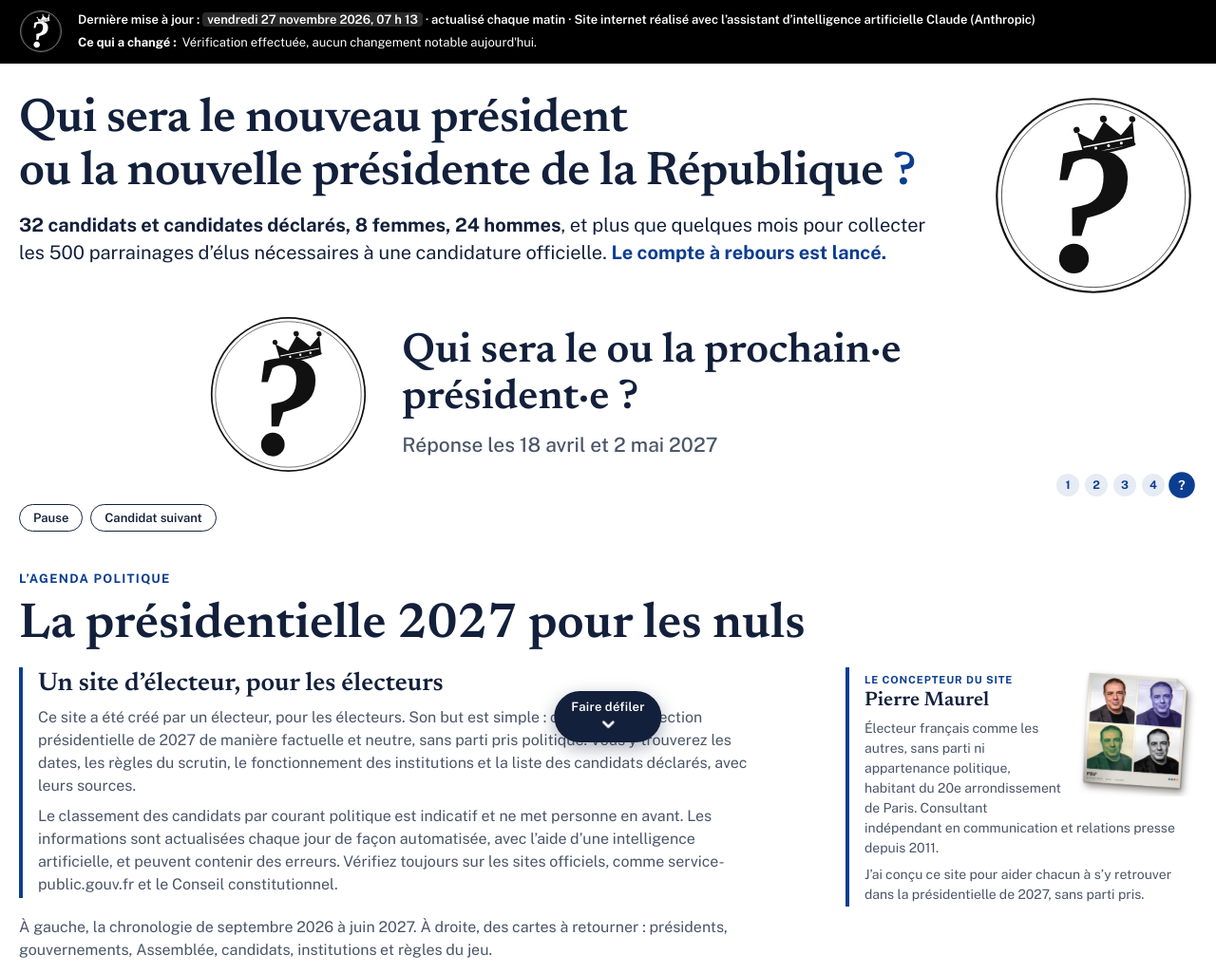
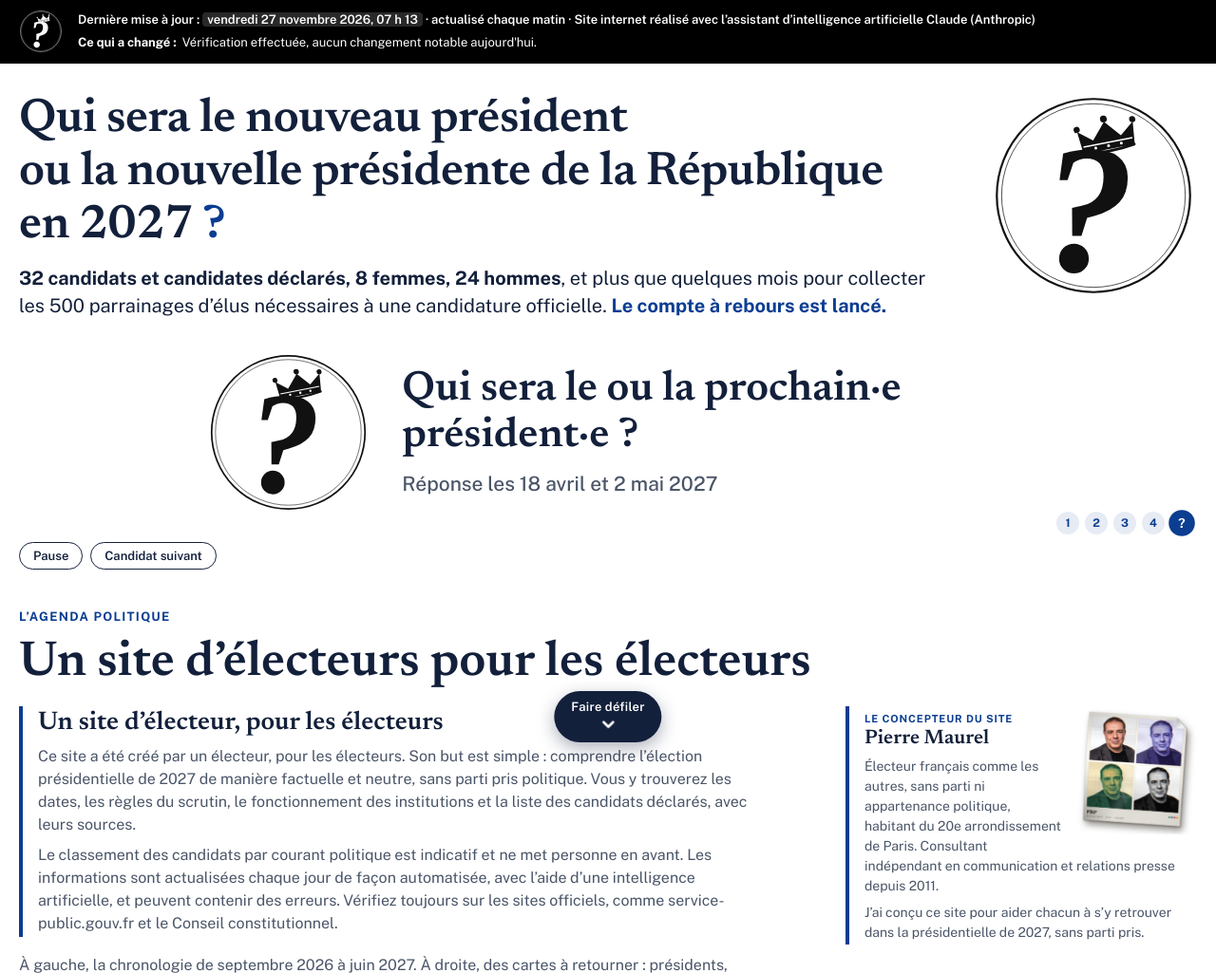
Before and after one commit to maurelpr-arch/presidentielle-2027, a plain HTML site: page index.html in a window 1280 px wide. Shown: the top 1025 px of the page at 95% size. Drawn offline with nearby package versions, Linux system fonts and the light colour scheme.

Commit message:
Titres : « en 2027 » dans la question, « Un site d'électeurs pour les électeurs » à la place du titre « pour les nuls »
Co-Authored-By: Claude Sonnet 5.5 <noreply@anthropic.com>
Claude-Session: https://claude.ai/code/session_013G2Y5iE43z2hhS9zUGGa41

```diff
--- a/index.html
+++ b/index.html
@@ -3,7 +3,7 @@
 <head>
 <meta charset="utf-8">
 <meta name="viewport" content="width=device-width, initial-scale=1">
-<title>Présidentielle 2027 pour les nuls</title>
+<title>Présidentielle 2027 : un site d’électeurs pour les électeurs</title>
 <link rel="icon" type="image/svg+xml" href="favicon.svg">
 <link rel="preconnect" href="https://fonts.googleapis.com">
 <link rel="preconnect" href="https://fonts.gstatic.com" crossorigin>
@@ -232,7 +232,7 @@ html body footer.foot a{color:#fff;text-decoration:underline;text-underline-offs
     <section class="hero" aria-labelledby="h-hero">
       <div class="hero-top">
         <div class="hero-text">
-          <h2 class="hero-q" id="h-hero">Qui sera le nouveau président<br>ou la nouvelle présidente de la République<span class="hero-qm">&nbsp;?</span></h2>
+          <h2 class="hero-q" id="h-hero">Qui sera le nouveau président<br>ou la nouvelle présidente de la République en&nbsp;2027<span class="hero-qm">&nbsp;?</span></h2>
           <p class="hero-sub"><b>32 candidats et candidates déclarés, 8 femmes, 24 hommes</b>, et plus que quelques mois pour collecter les 500 parrainages d’élus nécessaires à une candidature officielle. <span class="hero-go">Le compte à rebours est lancé.</span></p>
         </div>
         <img class="hero-logo" src="logo.svg" alt="Logo du site : un point d’interrogation couronné" width="600" height="600">
@@ -249,7 +249,7 @@ html body footer.foot a{color:#fff;text-decoration:underline;text-underline-offs
     </section>
 
     <div class="eyebrow">L’Agenda Politique</div>
-    <h1>La présidentielle 2027 pour les nuls</h1>
+    <h1>Un site d’électeurs pour les électeurs</h1>
 
     <div class="edito-row">
       <section class="edito" aria-labelledby="h-edito">
```
